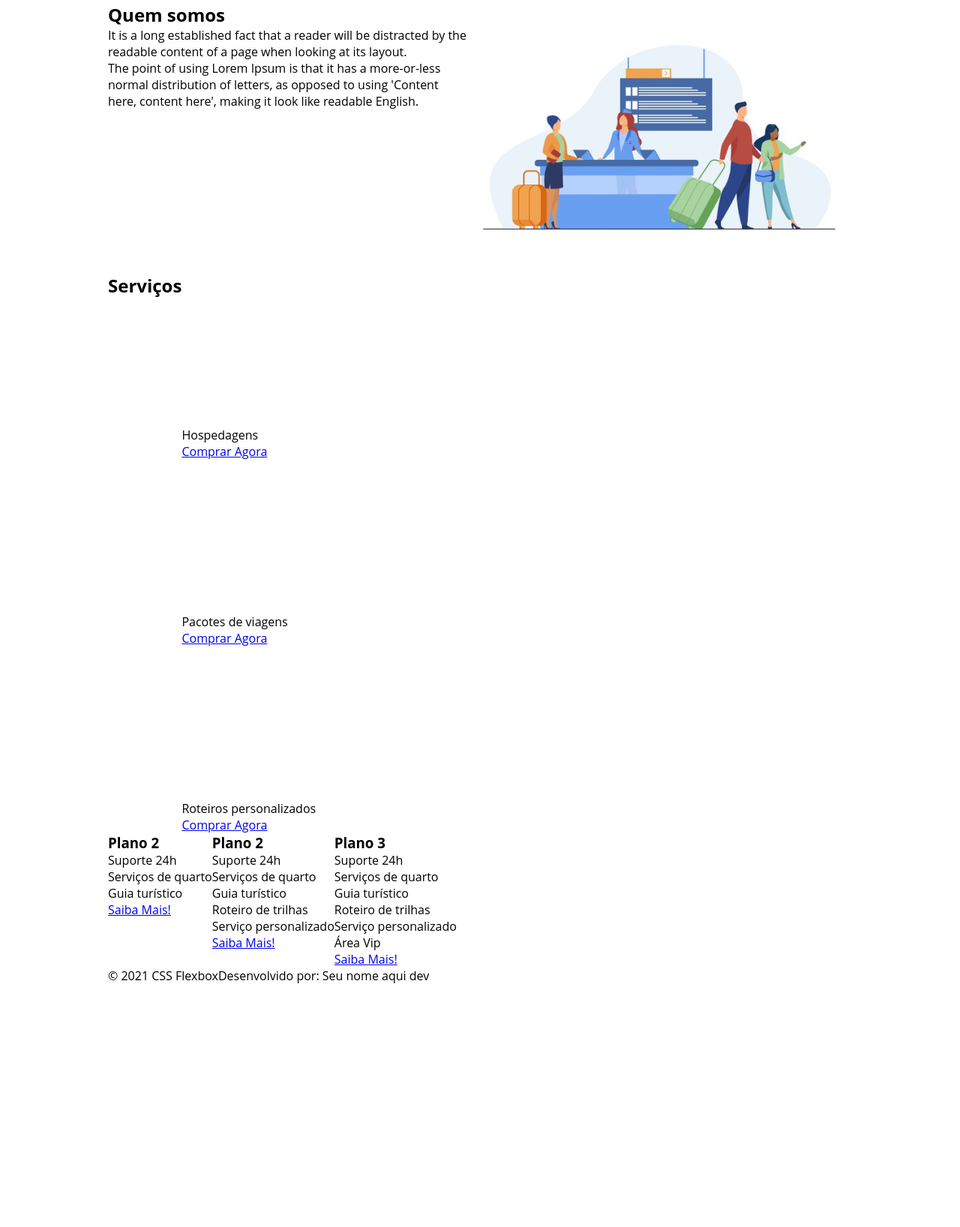
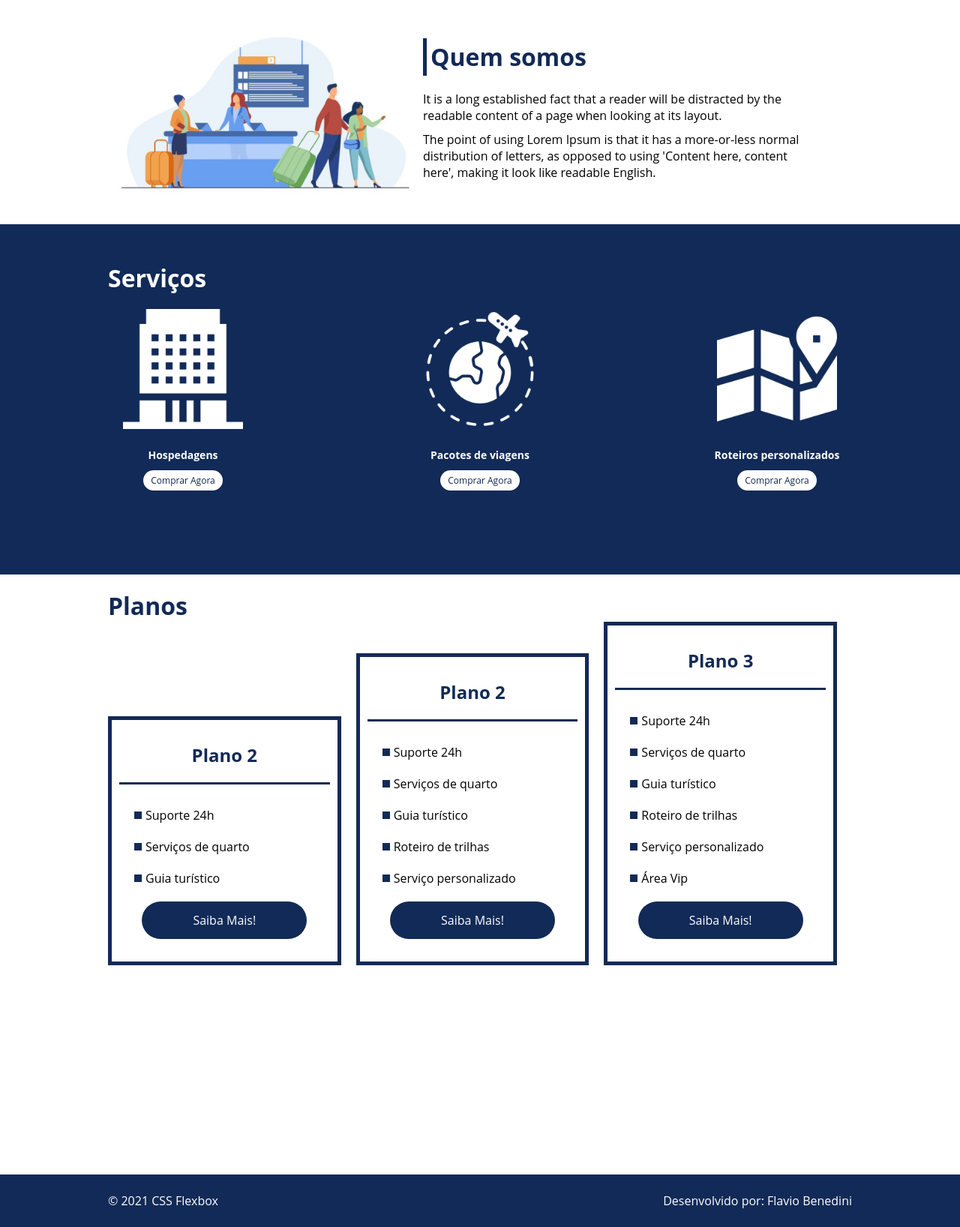
Before and after one commit to flaviobenedini/dio-projeto-flex, a plain HTML site: page index.html in a window 1280 px wide. Shown: the part 897-2533 px from the top of the page at 75% size. Before the commit the page ends 2209 px from the top, so only its background shows below. Drawn offline with Linux system fonts and the light colour scheme.

Commit message:
alterações para ajuste do layout

```diff
--- a/index.html
+++ b/index.html
@@ -24,7 +24,7 @@
         <div class="texto-apresentacao">
             <h1>Flex <br>Turismos</h1>
             <p>O melhor serviço para você!</p>
-            <a href="">Saiba Mais!</a>
+            <a href="" class="btn">Saiba Mais!</a>
         </div>
 
         <div>
@@ -44,46 +44,46 @@
         </div>
     </div>
 
-    <div class="flex-container">
+    <div class="container-externo">
+        <div class="flex-container" id="servicos">
             <div>
                 <h2>Serviços</h2>
             </div>
-
-        <div>
-            <div>
+            <div class="list-servicos">
+                <div class="item-servico">
                     <div><img src="./images/icon-2.png" alt="hospedagens"></div>
                     <p>Hospedagens</p>
                     <a href="#">Comprar Agora</a>
                 </div>
-
-            <div>
+                <div class="item-servico">
                    <div><img src="./images/icon-1.png" alt="pacote de viagens"></div>
                    <p>Pacotes de viagens</p>
                    <a href="#">Comprar Agora</a>
                 </div>
-
-            <div>
+                <div class="item-servico">
                     <div><img src="./images/icon-3.png" alt="roteiros personalizados"></div>
                     <p>Roteiros personalizados</p>
                     <a href="#">Comprar Agora</a>
                 </div>
-
+            </div>
         </div>
     </div>
 
-    <div class="flex-container">
+    <div class="flex-container" id="planos">
+        <div><h2>Planos</h2></div>
+        <div class="list-planos">
 
-        <div>
+            <div class="item-plano">
                 <h3>Plano 2</h3>
                 <ul>
                     <li>Suporte 24h</li>
                     <li>Serviços de quarto</li>
                     <li>Guia turístico</li>
                 </ul>
-            <a href="#">Saiba Mais!</a>
+                <a href="#" class="btn">Saiba Mais!</a>
             </div>
 
-        <div>
+            <div class="item-plano">
                 <h3>Plano 2</h3>
                 <ul>
                     <li>Suporte 24h</li>
@@ -92,10 +92,10 @@
                     <li>Roteiro de trilhas</li>
                     <li>Serviço personalizado</li>
                 </ul>
-            <a href="#">Saiba Mais!</a>
+                <a href="#" class="btn">Saiba Mais!</a>
             </div>
 
-        <div>
+            <div class="item-plano">
                 <h3>Plano 3</h3>
                 <ul>
                     <li>Suporte 24h</li>
@@ -105,13 +105,16 @@
                     <li>Serviço personalizado</li>
                     <li>Área Vip</li>
                 </ul>
-            <a href="#">Saiba Mais!</a>
+                <a href="#" class="btn">Saiba Mais!</a>
+            </div>
         </div>
     </div>
 
-    <footer class="flex-container">
+    <footer>
+        <div class="flex-container footer">
             <p>&copy; 2021 CSS Flexbox</p>
-        <p>Desenvolvido por: Seu nome aqui dev</p>
+            <p>Desenvolvido por: Flavio Benedini</p>
+        </div>
     </footer>
 </body>
 </html>
--- a/style.css
+++ b/style.css
@@ -10,8 +10,12 @@ ul {
     padding: 0;
 }
 
-ul li a {
+ul, li, a {
     text-decoration: none;
+}
+
+div img {
+    width: 100%;
 }
 
 .flex-container {
@@ -61,7 +65,7 @@ header .menu {
     margin-bottom: 10px;
 }
 
-.texto-apresentacao a {
+.btn {
     background-color: #122a57;
     color: #fff;
     text-align: center;
@@ -73,3 +77,171 @@ header .menu {
     line-height: 50px;
     margin: 10px 0;
 }
+
+#quem-somos {
+    flex-direction: row-reverse;
+    align-items: center;
+    justify-content: space-between;
+
+}
+
+#quem-somos h2 {
+    font-size: 32px;
+    color: #122a57;
+    display: flex;
+    margin-bottom: 20px;
+    align-items: center;
+
+}
+
+#quem-somos h2::before {
+    content: "";
+    height: 50px;
+    width: 5px;
+    margin-right: 5px;
+    background-color: #122a57;
+    position: relative;
+}
+
+#quem-somos p {
+    margin-bottom: 10px;
+    width: 90%;
+}
+
+#quem-somos img {
+    min-width: 420px;
+}
+
+.container-externo {
+    background-color: #122a57;
+    width: 100%;
+}
+
+#servicos {
+    flex-direction: column;
+    padding-top: 50px;
+    padding-bottom: 100px;
+}
+
+#servicos h2 {
+    color: #fff;
+    font-size: 32px;
+    margin-bottom: 20px;
+}
+
+.list-servicos {
+    display: flex;
+    align-items: center;
+    justify-content: space-between;
+
+}
+
+.list-servicos .item-servico {
+    text-align: center;
+}
+
+.item-servico a {
+    color: #122a57;
+    width: 120px;
+    background-color: #fff;
+    border-radius: 30px;
+    height: 50px;
+    text-align: center;
+    line-height: 50px;
+    margin-top: 20px;
+    padding: 5px 10px;
+    font-size: 12px;
+}
+
+.item-servico p {
+    font-weight: 700;
+    font-size: 14px;
+    color: #fff;
+    margin-top: 20px;
+}
+
+.item-servico img {
+    width: 80%;
+    margin: auto;
+}
+
+#planos {
+    flex-direction: column;
+    min-height: 100vh;
+}
+
+#planos h2 {
+    font-size: 32px;
+    color: #122a57;
+    margin-top: 20px;
+}
+
+.list-planos {
+    display: flex;
+    align-items: flex-end;
+}
+
+.item-plano {
+    flex: 1;
+    border: 5px solid #122a57;
+    margin-right: 20px;
+    padding: 10px ;
+    justify-content: space-between;
+}
+
+.item-plano .btn {
+    margin: auto;
+    margin-bottom: 20px;
+}
+
+.item-plano h3 {
+    color: #122a57;
+    font-size: 24px;
+    display: flex;
+    flex-direction: column;
+    text-align: center;
+    margin-top: 20px;
+}
+
+.item-plano h3::after {
+    content: "";
+    background-color: #122a57;
+    width: 100%;
+    height: 3px;
+    margin-top: 20px;
+    margin-bottom: 10px;
+}
+
+.item-plano ul {
+    padding: 10px 20px;
+    display: flex;
+    flex-direction: column;
+}
+
+.item-plano ul li {
+    display: flex;
+    flex-wrap: nowrap;
+    align-items: center;
+    margin: 10px 0;
+}
+
+.item-plano ul li::before {
+    content: "";
+    width: 10px;
+    height: 10px;
+    background-color: #122a57;
+    margin-right: 5px;
+
+}
+
+footer {
+    background-color: #122a57;
+}
+
+footer .footer {
+    justify-content: space-between;
+    color: #fff;
+    align-items: center;
+    height: 70px;
+
+}
```
Lines whose indentation alone changed are shown as unchanged.
